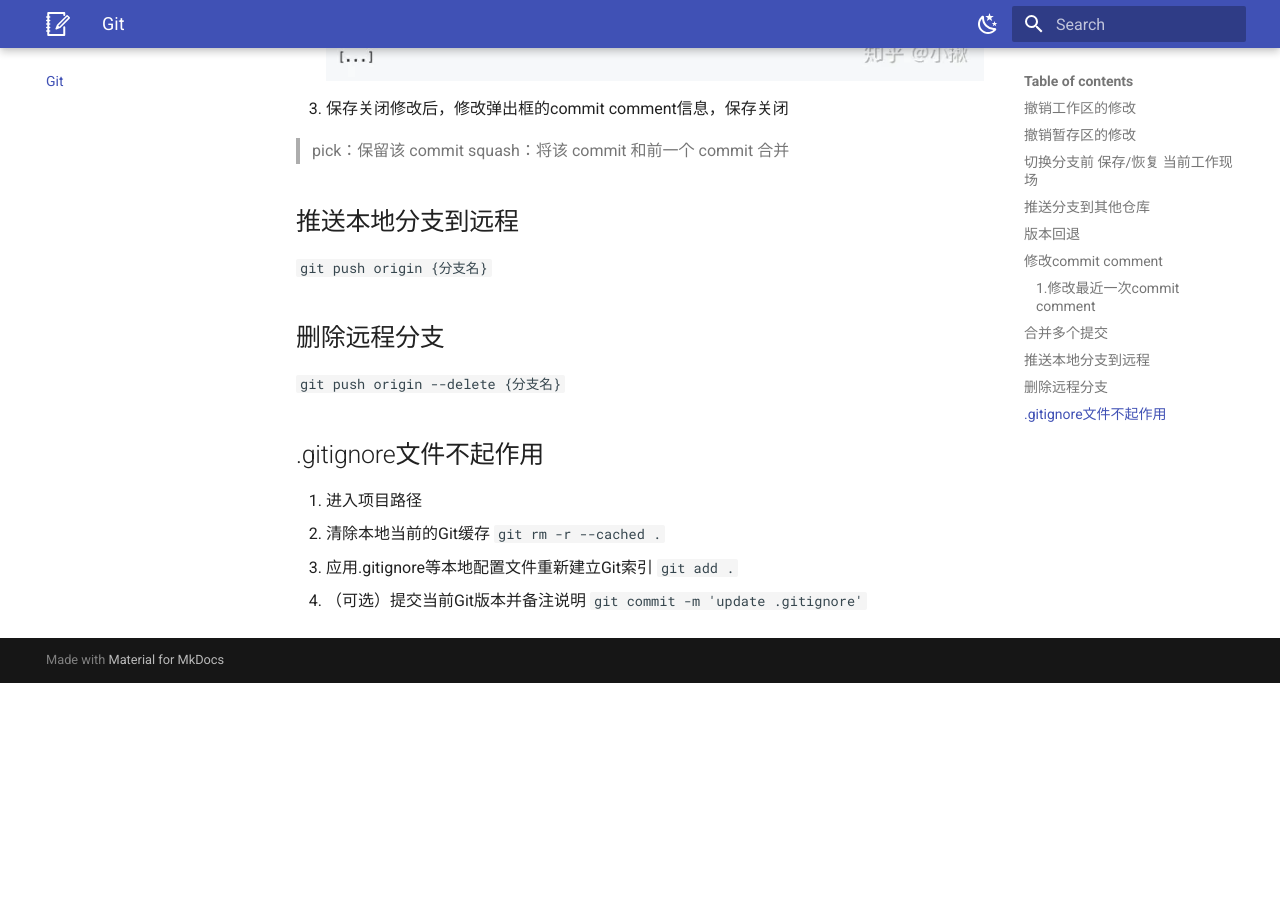
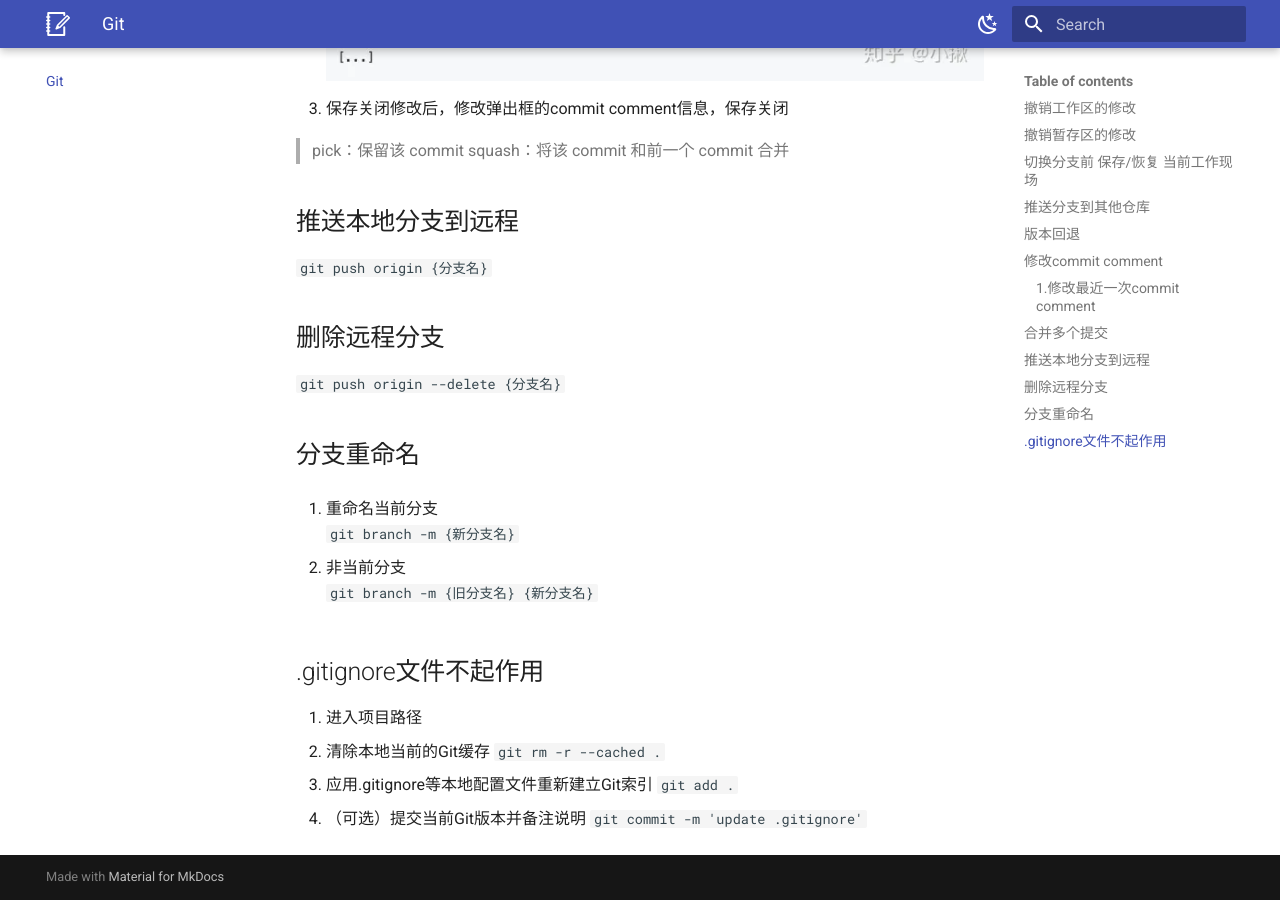
Before and after one commit to mjw879/my-note, an MkDocs documentation site: the page built from docs/Git/git.md, in a window 1280 px wide and 900 px high, scrolled down 1594 px. Built offline with MkDocs 1.6.1 and Material for MkDocs 9.7.7, drawn with Linux system fonts in a browser that asks for light colours; before the commit the page ends 2277 px from its top, so only the background shows below that.

Commit message:
git：分支重命名

```diff
--- a/docs/Git/git.md
+++ b/docs/Git/git.md
@@ -75,6 +75,15 @@
 
 
 
+## 分支重命名
+
+1. 重命名当前分支
+`git branch -m {新分支名}`
+
+2. 非当前分支
+`git branch -m {旧分支名} {新分支名}`
+
+
 ## .gitignore文件不起作用
 
 0. 进入项目路径
```
